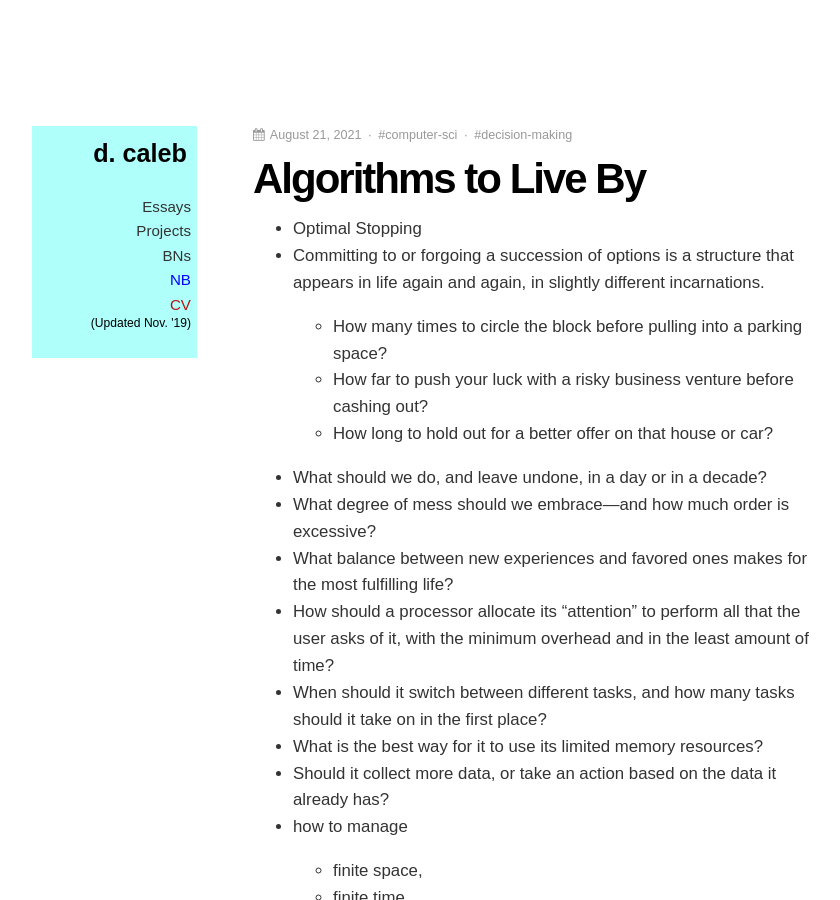
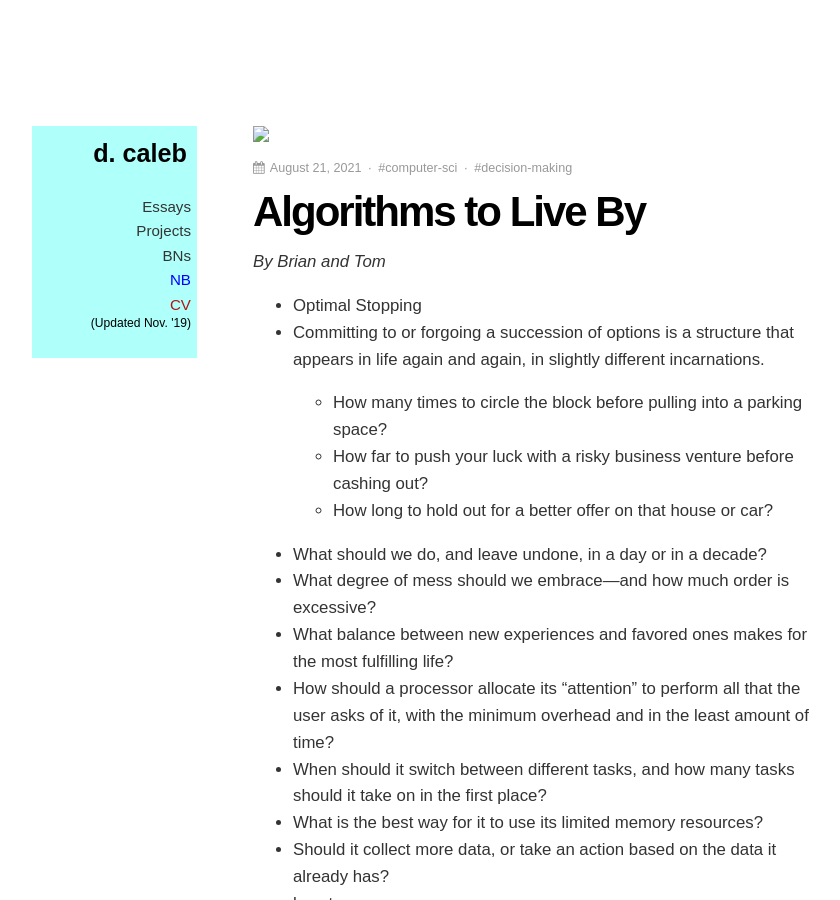
Before and after one commit to dCO2/rococo, a Jekyll site: the page built from _posts/2021-08-21-algorithms-to-live-by.md, in a window 1280 px wide and 900 px high. Shown: the whole window, without its empty margins (123-963 px from the left). Built offline with Jekyll 4.4.1, drawn with Linux system fonts in a browser that asks for light colours; some web fonts are replaced.

Commit message:
Edit post

```diff
--- a/_posts/2021-08-21-algorithms-to-live-by.md
+++ b/_posts/2021-08-21-algorithms-to-live-by.md
@@ -1,10 +1,13 @@
 ---
 layout: booknote
 title: "Algorithms to Live By"
-feature-image: /assets/images/author-image.png
+feature-image: https://images-na.ssl-images-amazon.com/images/I/415UY+ToE-L._SX329_BO1,204,203,200_.jpg
+feature: 1
 permalink: /:year/:month/:day/:title
 tags: computer-sci decision-making
 ---
+
+_By Brian and Tom_
 
 
 - Optimal Stopping
```
